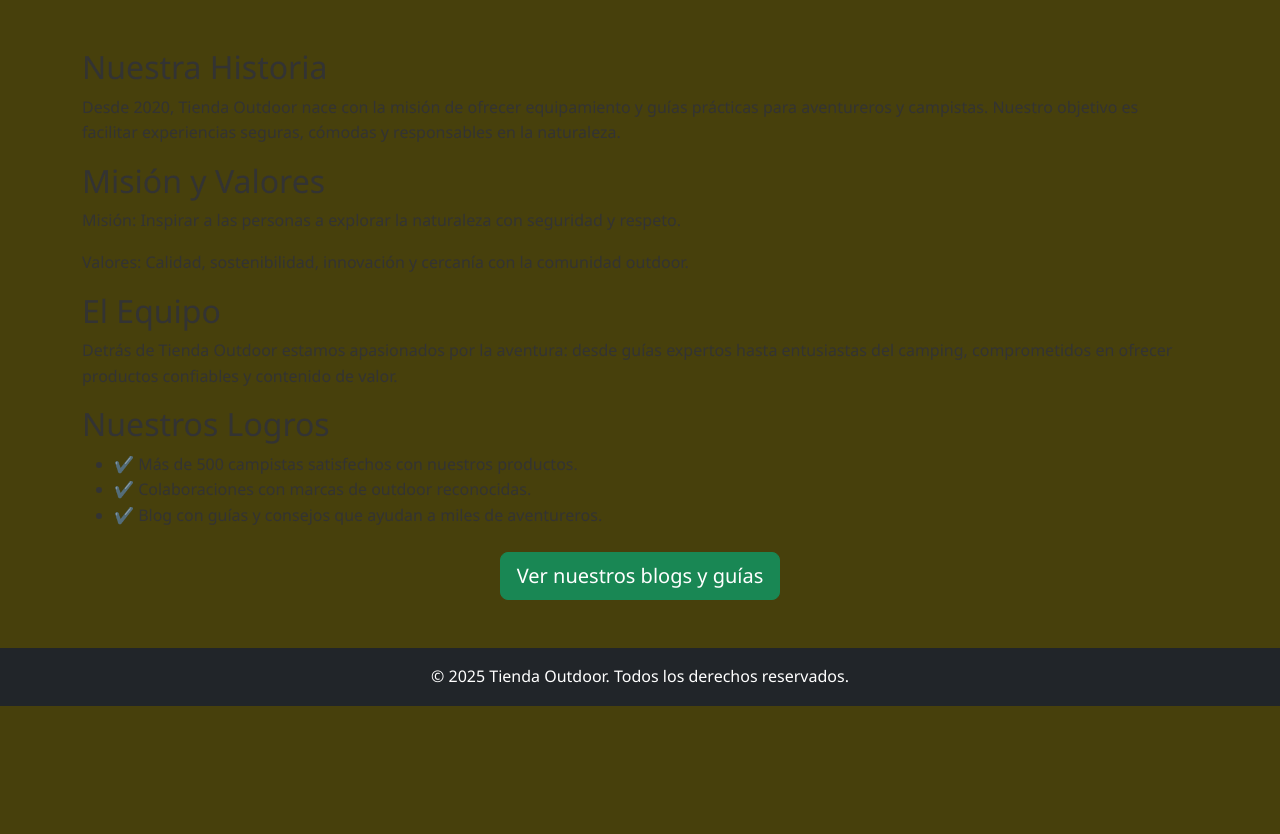
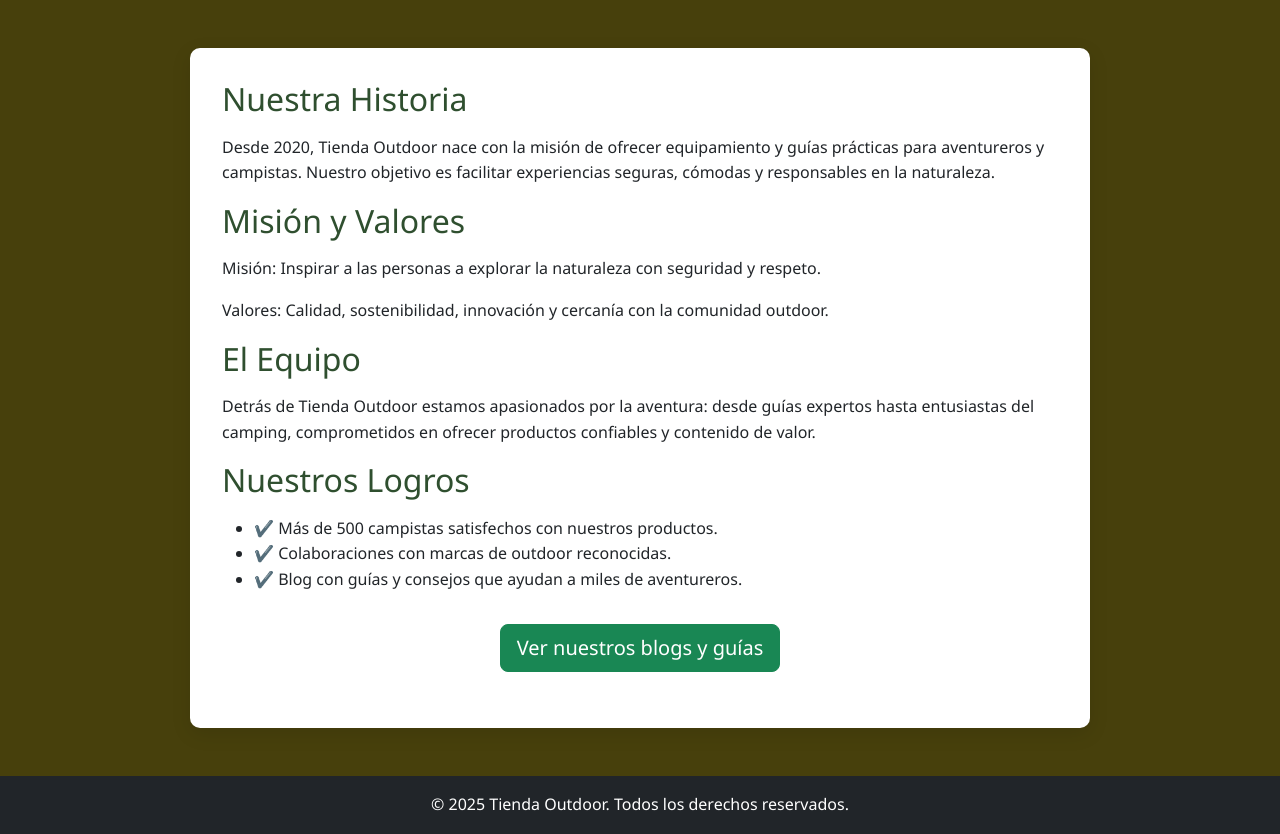
Before and after one commit to caam89will/camping_page, a PHP site: page /about.html in a window 1280 px wide. Shown: the part 480-1314 px from the top of the page. Before the commit the page ends 1186 px from the top, so only its background shows below. Run offline with PHP 8.4, Linux system fonts and the light colour scheme.

Commit message:
ajustes a todos los navbar

```diff
--- a/about.html
+++ b/about.html
@@ -19,9 +19,9 @@
       </button>
       <nav class="collapse navbar-collapse" id="navMenu">
         <ul class="navbar-nav ms-auto">
-          <li class="nav-item"><a class="nav-link active" href="#productos">Productos</a></li>
-          <li class="nav-item"><a class="nav-link" href="#guias">Guías</a></li>
-          <li class="nav-item"><a class="nav-link" href="#contacto">Contacto</a></li>
+          <li class="nav-item"><a class="nav-link active" href="#productos.html">Productos</a></li>
+          <li class="nav-item"><a class="nav-link" href="#guias.html">Guías</a></li>
+          <li class="nav-item"><a class="nav-link" href="#contacto.html">Contacto</a></li>
           <li class="nav-item"><a class="nav-link" href="blog.html">Blog</a></li>
           <li class="nav-item"><a class="nav-link" href="about.html">Sobre Nosotros</a></li>
         </ul>
@@ -38,7 +38,7 @@
   </section>
 
   <!-- CONTENIDO -->
-  <main class="container my-5 blog-container">
+  <main class="about-container my-5 about-container">
     <h2>Nuestra Historia</h2>
     <p>Desde 2020, Tienda Outdoor nace con la misión de ofrecer equipamiento y guías prácticas para aventureros y campistas. Nuestro objetivo es facilitar experiencias seguras, cómodas y responsables en la naturaleza.</p>
 
--- a/blog-carpa-ultraliviana.html
+++ b/blog-carpa-ultraliviana.html
@@ -20,9 +20,9 @@
       </button>
       <nav class="collapse navbar-collapse" id="navMenu">
         <ul class="navbar-nav ms-auto">
-          <li class="nav-item"><a class="nav-link active" href="#productos">Productos</a></li>
-          <li class="nav-item"><a class="nav-link" href="#guias">Guías</a></li>
-          <li class="nav-item"><a class="nav-link" href="#contacto">Contacto</a></li>
+          <li class="nav-item"><a class="nav-link active" href="#productos.html">Productos</a></li>
+          <li class="nav-item"><a class="nav-link" href="#guias.html">Guías</a></li>
+          <li class="nav-item"><a class="nav-link" href="#contacto.html">Contacto</a></li>
           <li class="nav-item"><a class="nav-link" href="blog.html">Blog</a></li>
           <li class="nav-item"><a class="nav-link" href="about.html">Sobre Nosotros</a></li>
         </ul>
--- a/blog-linterna-led.html
+++ b/blog-linterna-led.html
@@ -20,9 +20,9 @@
       </button>
       <nav class="collapse navbar-collapse" id="navMenu">
         <ul class="navbar-nav ms-auto">
-          <li class="nav-item"><a class="nav-link active" href="#productos">Productos</a></li>
-          <li class="nav-item"><a class="nav-link" href="#guias">Guías</a></li>
-          <li class="nav-item"><a class="nav-link" href="#contacto">Contacto</a></li>
+          <li class="nav-item"><a class="nav-link active" href="#productos.html">Productos</a></li>
+          <li class="nav-item"><a class="nav-link" href="#guias.html">Guías</a></li>
+          <li class="nav-item"><a class="nav-link" href="#contacto.html">Contacto</a></li>
           <li class="nav-item"><a class="nav-link" href="blog.html">Blog</a></li>
           <li class="nav-item"><a class="nav-link" href="about.html">Sobre Nosotros</a></li>
         </ul>
--- a/blog-mochila-impermeable.html
+++ b/blog-mochila-impermeable.html
@@ -20,9 +20,9 @@
       </button>
       <nav class="collapse navbar-collapse" id="navMenu">
         <ul class="navbar-nav ms-auto">
-          <li class="nav-item"><a class="nav-link active" href="#productos">Productos</a></li>
-          <li class="nav-item"><a class="nav-link" href="#guias">Guías</a></li>
-          <li class="nav-item"><a class="nav-link" href="#contacto">Contacto</a></li>
+          <li class="nav-item"><a class="nav-link active" href="#productos.html">Productos</a></li>
+          <li class="nav-item"><a class="nav-link" href="#guias.html">Guías</a></li>
+          <li class="nav-item"><a class="nav-link" href="#contacto.html">Contacto</a></li>
           <li class="nav-item"><a class="nav-link" href="blog.html">Blog</a></li>
           <li class="nav-item"><a class="nav-link" href="about.html">Sobre Nosotros</a></li>
         </ul>
--- a/blog.html
+++ b/blog.html
@@ -19,9 +19,9 @@
       </button>
       <nav class="collapse navbar-collapse" id="navMenu">
         <ul class="navbar-nav ms-auto">
-          <li class="nav-item"><a class="nav-link active" href="#productos">Productos</a></li>
-          <li class="nav-item"><a class="nav-link" href="#guias">Guías</a></li>
-          <li class="nav-item"><a class="nav-link" href="#contacto">Contacto</a></li>
+          <li class="nav-item"><a class="nav-link active" href="#productos.html">Productos</a></li>
+          <li class="nav-item"><a class="nav-link" href="#guias.html">Guías</a></li>
+          <li class="nav-item"><a class="nav-link" href="#contacto.html">Contacto</a></li>
           <li class="nav-item"><a class="nav-link" href="blog.html">Blog</a></li>
           <li class="nav-item"><a class="nav-link" href="about.html">Sobre Nosotros</a></li>
         </ul>
--- a/contacto.html
+++ b/contacto.html
@@ -18,9 +18,9 @@
       </button>
       <nav class="collapse navbar-collapse" id="navMenu">
         <ul class="navbar-nav ms-auto">
-          <li class="nav-item"><a class="nav-link active" href="#productos">Productos</a></li>
-          <li class="nav-item"><a class="nav-link" href="#guias">Guías</a></li>
-          <li class="nav-item"><a class="nav-link" href="#contacto">Contacto</a></li>
+          <li class="nav-item"><a class="nav-link active" href="#productos.html">Productos</a></li>
+          <li class="nav-item"><a class="nav-link" href="#guias.html">Guías</a></li>
+          <li class="nav-item"><a class="nav-link" href="#contacto.html">Contacto</a></li>
           <li class="nav-item"><a class="nav-link" href="blog.html">Blog</a></li>
           <li class="nav-item"><a class="nav-link" href="about.html">Sobre Nosotros</a></li>
         </ul>
--- a/css/style.css
+++ b/css/style.css
@@ -213,3 +213,58 @@ footer a:hover {
     align-self: center;
   }
 }
+/* ==============================
+   BODY
+============================== */
+body {
+  background-color: #47400c; /* mantiene el fondo general tierra */
+  color: #333;
+  line-height: 1.6;
+  font-family: 'Segoe UI', Tahoma, Geneva, Verdana, sans-serif;
+}
+
+/* ==============================
+   BLOG Y ABOUT – CONTENEDORES
+============================== */
+.blog-container,
+.about-container {
+  max-width: 900px;
+  margin: 2rem auto;
+  padding: 2rem;
+  background-color: #ffffff; /* fondo blanco */
+  border-radius: 10px;
+  box-shadow: 0 6px 20px rgba(0,0,0,0.1);
+  color: #212529;
+}
+
+/* Ajuste de encabezados y párrafos dentro de blog y about */
+.blog-container h2,
+.about-container h2 {
+  color: #2f4f2f;
+  margin-bottom: 1rem;
+}
+
+.blog-container p,
+.about-container p,
+.blog-container ul,
+.about-container ul {
+  margin-bottom: 1rem;
+  line-height: 1.6;
+}
+
+/* Imagenes centradas en blog y about */
+.blog-img,
+.about-img {
+  max-width: 500px;
+  width: 100%;
+  margin: 1.5rem auto;
+  display: block;
+  border-radius: 8px;
+  box-shadow: 0 4px 12px rgba(0,0,0,0.15);
+}
+
+/* Botones en blog y about */
+.blog-container .btn-success,
+.about-container .btn-success {
+  margin-top: 0.5rem;
+}
--- a/guias.html
+++ b/guias.html
@@ -18,9 +18,9 @@
       </button>
       <nav class="collapse navbar-collapse" id="navMenu">
         <ul class="navbar-nav ms-auto">
-          <li class="nav-item"><a class="nav-link active" href="#productos">Productos</a></li>
-          <li class="nav-item"><a class="nav-link" href="#guias">Guías</a></li>
-          <li class="nav-item"><a class="nav-link" href="#contacto">Contacto</a></li>
+          <li class="nav-item"><a class="nav-link active" href="#productos.html">Productos</a></li>
+          <li class="nav-item"><a class="nav-link" href="#guias.html">Guías</a></li>
+          <li class="nav-item"><a class="nav-link" href="#contacto.html">Contacto</a></li>
           <li class="nav-item"><a class="nav-link" href="blog.html">Blog</a></li>
           <li class="nav-item"><a class="nav-link" href="about.html">Sobre Nosotros</a></li>
         </ul>
--- a/index.html
+++ b/index.html
@@ -23,9 +23,9 @@
       </button>
       <nav class="collapse navbar-collapse" id="navMenu">
         <ul class="navbar-nav ms-auto">
-          <li class="nav-item"><a class="nav-link active" href="#productos">Productos</a></li>
-          <li class="nav-item"><a class="nav-link" href="#guias">Guías</a></li>
-          <li class="nav-item"><a class="nav-link" href="#contacto">Contacto</a></li>
+          <li class="nav-item"><a class="nav-link active" href="productos.html">Productos</a></li>
+          <li class="nav-item"><a class="nav-link" href="guias.html">Guías</a></li>
+          <li class="nav-item"><a class="nav-link" href="contacto.html">Contacto</a></li>
           <li class="nav-item"><a class="nav-link" href="blog.html">Blog</a></li>
           <li class="nav-item"><a class="nav-link" href="about.html">Sobre Nosotros</a></li>
         </ul>
```
Also changed, not shown: blog-fuego.html (+5 -5 lines).
